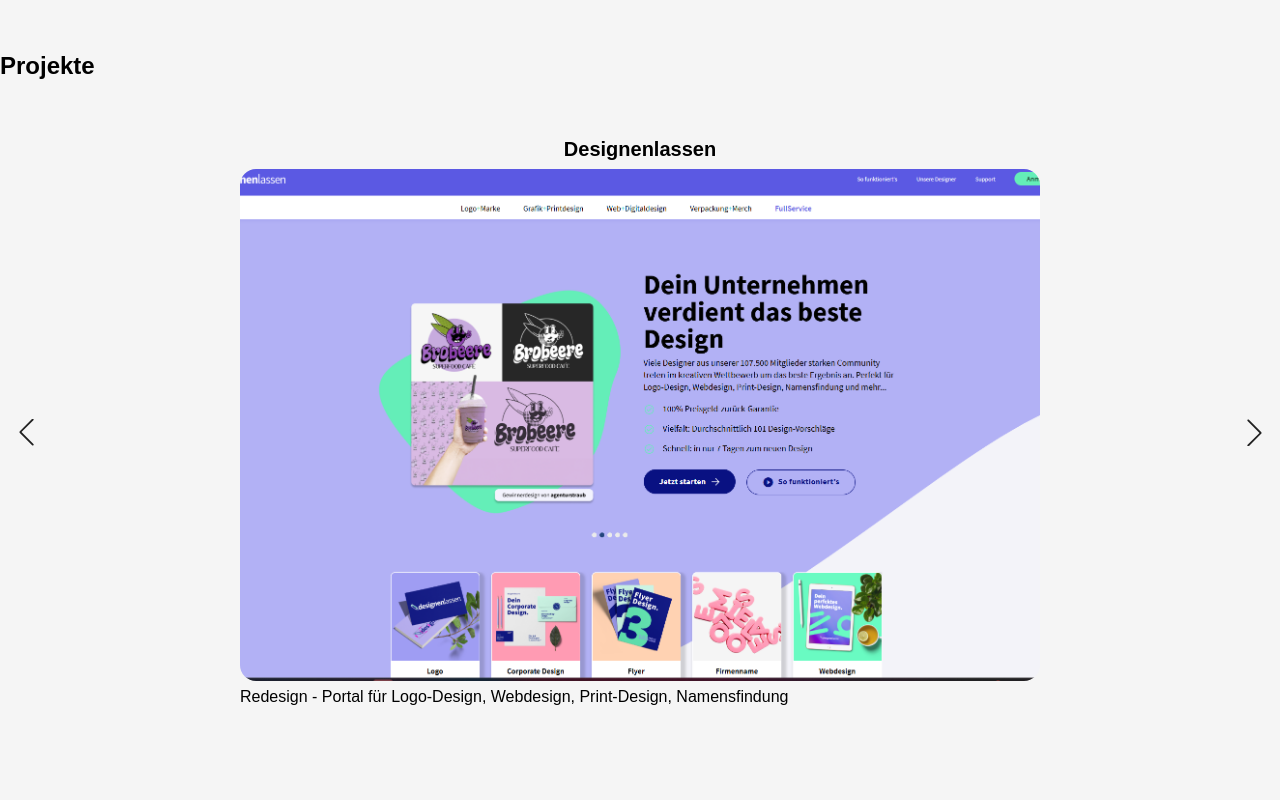
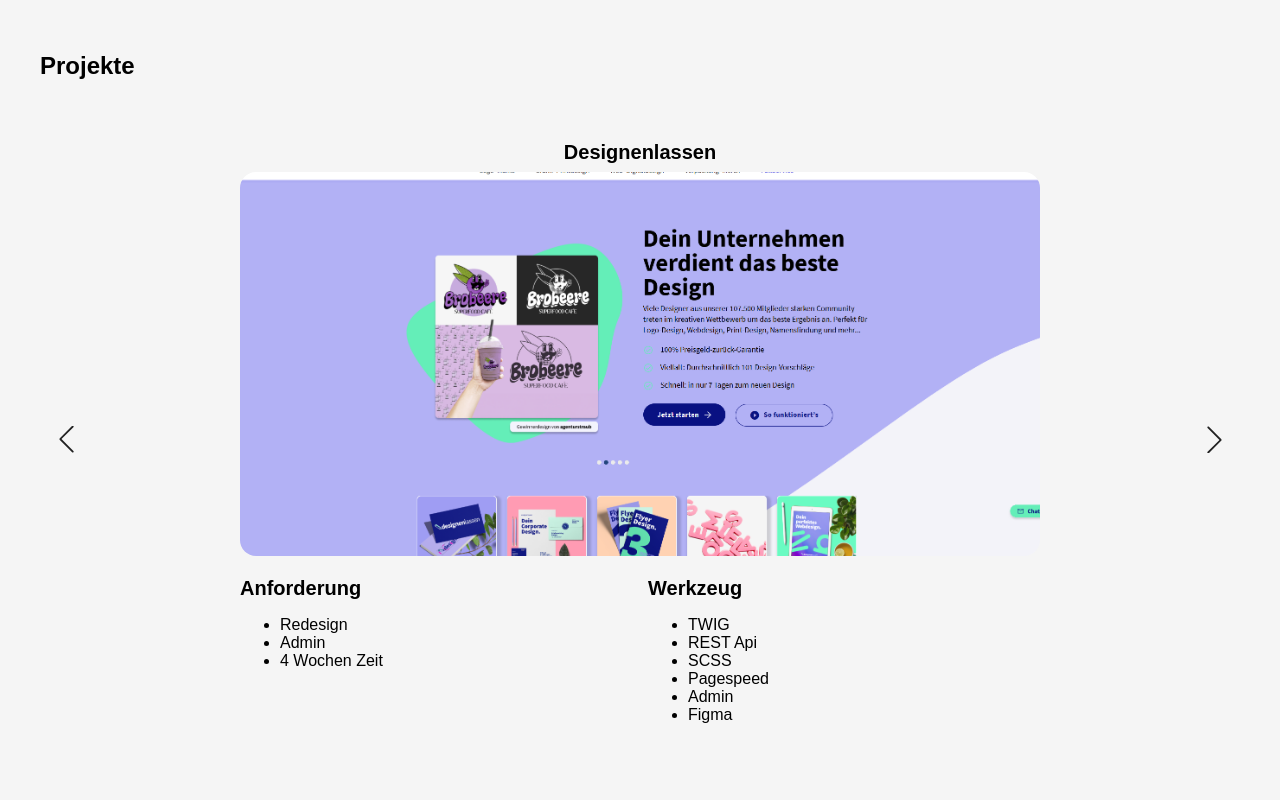
Before and after one commit to SharkMarc/Onepage, a React app: page / in a window 1280 px wide. Shown: the part 820-1620 px from the top of the page. Built offline with nearby package versions, Linux system fonts and the light colour scheme.

Commit message:
position again absoulte img => resized left right width's added project informations, timeline are next to each other now

```diff
--- a/src/assets/base.scss
+++ b/src/assets/base.scss
@@ -8,6 +8,7 @@
 @use "components/image" as *;
 @use "components/timeline" as *;
 @use "pages/contact" as *;
+@use "variables" as *;
 
 body {
   margin: 0;
@@ -45,6 +46,11 @@
     --content-width: 80rem;
     --gap-betweensections: var(--spacing-40);
   }
+
+  @media (min-width: $min-width-xxl) {
+    --pagemargin: auto;
+  }
+
   --gap-betweensections: var(--spacing-40);
 }
 
@@ -56,14 +62,26 @@
 }
 
 section {
-  margin-left: auto;
-  margin-right: auto;
+  margin-left: var(--pagemargin);
+  margin-right: var(--pagemargin);
   max-width: 100%;
-  width: var(--content-width);
+  //width: var(--content-width);
+}
+
+.header-content {
+  padding-left: var(--pagemargin);
+  padding-right: var(--pagemargin);
+
+  .grid-1-1 {
+    grid-template-columns: unset;
+    @media (min-width: $min-width-lg) {
+      grid-template-columns: repeat(2, minmax(0, 1fr));
+    }
+  }
 }
 
 header {
-  width: var(--content-width);
+  max-width: var(--content-width);
   margin: auto;
 }
 
--- a/src/assets/components/carousell.scss
+++ b/src/assets/components/carousell.scss
@@ -30,7 +30,8 @@
 
   @media (min-width: $min-width-md) {
     .swiper {
-      height: 55rem;
+      height:auto;
+
     }
   }
 
--- a/src/assets/components/swiper.scss
+++ b/src/assets/components/swiper.scss
@@ -170,7 +170,7 @@
 }
 
 .swiper {
-  height: 28rem;
+  height: auto;
 
   img {
     height: auto;
@@ -179,17 +179,22 @@
   }
 
   @media (min-width: $min-width-sm) {
-    height: 28rem;
+    //height: 28rem;
   }
   @media (min-width: $min-width-md) {
-    height: 36rem;
+    //height: 36rem;
   }
   @media (min-width: $min-width-lg) {
-    height: 40rem;
+    //height: 40rem;
 
     img {
-      height: 32rem;
+      height: 24rem;
+      min-height: 24rem;
     }
+  }
+
+  .grid-1-1 {
+    margin-top: 16px;
   }
 }
 
@@ -205,7 +210,7 @@
 }
 
 .swiper-item {
-  margin: auto;
+  margin: auto auto 60px;
 
   @media (min-width: $min-width-xs) {
     margin: auto 3rem auto 3rem;
@@ -252,7 +257,7 @@
 }
 
 .swiper-pagination-bullets {
-  margin-bottom: 2.5rem;
+  margin-bottom: 0;
 
   .swiper-pagination-bullet {
     background: grey;
--- a/src/assets/style.scss
+++ b/src/assets/style.scss
@@ -70,6 +70,7 @@
       margin-bottom: .5rem;
       font-weight: 600;
       line-height: 1.2;
+      word-wrap: break-word;
     }
 
     h2 {
@@ -78,6 +79,7 @@
       line-height: 1.2;
       margin-top: 0;
       margin-bottom: 2rem;
+      word-wrap: break-word;
     }
 
     h3 {
@@ -86,6 +88,7 @@
       font-weight: 600;
       line-height: 1.2;
       margin-top: 0;
+      word-wrap: break-word;
     }
 
     h4 {
@@ -93,6 +96,7 @@
       margin-bottom: .5rem;
       font-weight: 500;
       line-height: 1.2;
+      word-wrap: break-word;
     }
 
     a {
--- a/src/components/card.tsx
+++ b/src/components/card.tsx
@@ -3,7 +3,10 @@
 
 interface CardProps {
     title: string;
-    content: string;
+    content: {
+        experience: string[],
+        text: string[];
+    };
     link?: string;
     date?: string;
     place?: string;
@@ -18,7 +21,8 @@
         <div className={"title"}>{title}</div>
 
         <h3>{name}</h3>
-        <p>{content}</p>
+        <p>{content.experience}</p>
+        <p>{content.text}</p>
         {details && details.map((d, i) => (
             <li key={i}>{d}</li>
         ))}
--- a/src/components/carousell.tsx
+++ b/src/components/carousell.tsx
@@ -12,13 +12,45 @@
     {
         title: 'Junior Frontend Developer',
         place: "speisekarte.de",
-        content: 'Redesign Speisekarte.de',
+        content: {
+            experience: [
+                'Redesign von Speisekarte.de',
+                'Daily business',
+                'Pickup card',
+                'Speisekarten WYSIWYG',
+                'Premium seiten'
+            ],
+            text: [
+                'Twig',
+                'Javascript',
+                'css',
+                'REST Api'
+            ]
+        },
         date: "01/2019 - 12/2020"
     },
     {
         title: 'Frontend Developer',
         place: "freelancermap.de",
-        content: 'multiple redesigns',
+        content: {
+            experience: [
+                    "2 Redesigns",
+                    "Admin",
+                    "Freelancer/Provider Suche",
+                    "Daily business",
+            ],
+            text: [
+                'Redux',
+                'REST Api',
+                'SCSS',
+                'Typescript',
+                'Jest',
+                'PHP',
+                'Pagespeed',
+                'React Admin',
+                'Figma'
+                ]
+        },
         date: "01/2021 - bis heute"
     },
 ];
@@ -83,8 +115,24 @@
                                     <img className={'img-responsive'} src={data.src} alt={data.title}/>
                                 </a>
 
-                                <p>{data.content}</p>
-
+                                <div className={'grid-1-1 gap-8'}>
+                                    <div className={''}>
+                                        <h3 className={'w-100'}>Anforderung</h3>
+                                        <ul>
+                                            {data.content.experience && data.content.experience.length && data.content.experience.map((item, index) => (
+                                                <li key={index}>{item}</li>
+                                            ))}
+                                       </ul>
+                                    </div>
+                                    <div className={''}>
+                                        <h3 className={'w-100'}>Werkzeug</h3>
+                                        <ul>
+                                            {data.content && data.content.text && data.content.text.length && data.content.text.map((item, index) => (
+                                                <li key={index}>{item}</li>
+                                            ))}
+                                        </ul>
+                                    </div>
+                                </div>
                             </div>
                         </SwiperSlide>
                     ))}
--- a/src/components/header/header.tsx
+++ b/src/components/header/header.tsx
@@ -28,7 +28,7 @@
                     <div className={'hero-inner'}>
                         <h1>Welcome to MyOnePager</h1>
 
-                        <div className={'hero-content'}>
+                        <div className={'hero-content grid-1-1'}>
                             <div className={'flex-column justify-content-center'}>
                                 <p><img className={'icon'} src={name} alt={'name'}/> Marc Spree</p>
                                 <p><img className={'icon'} src={birthday} alt={'birthday'}/> 21.05.1992</p>
@@ -65,7 +65,7 @@
                                 <button className={'d-flex cursor-pointer btn-no-style'} onClick={() => scrollTo('contact')}>
                                     <img className={'icon'} src={user} alt={'user'}/>Kontakt
                                 </button>
-                            </div>
+                            </div><div></div>
                         </div>
                     </div>
                     <img className={'img-marc hero-img img-responsive'} src={marc}
--- a/src/components/pages/app.tsx
+++ b/src/components/pages/app.tsx
@@ -20,44 +20,119 @@
         src: freelancermapImg,
         alt: 'freelancermap',
         title: 'Freelancermap',
-        content: 'Redesign / Admin / Suche / Daily Work für die größte Projektplattform für Freelancing im deutschsprachigen Raum',
+        content: {
+            experience: [
+                "2 Redesigns",
+                "Admin",
+                "Freelancer/Provider Suche",
+                "Daily business",
+            ],
+            text: [
+                'Redux',
+                'REST Api',
+                'SCSS',
+                'Typescript',
+                'Jest',
+                'PHP',
+                'Pagespeed',
+                'React Admin',
+                'Figma'
+            ]
+        } ,
         link: 'https://www.freelancermap.de/'
     },
     {
         src: designenlassenImg,
         alt: 'designenlassen',
         title: 'Designenlassen',
-        content: 'Redesign - Portal für Logo-Design, Webdesign, Print-Design, Namensfindung ',
+        content: {
+            experience: [
+                "Redesign",
+                "Admin",
+                "4 Wochen Zeit"
+            ],
+            text: [
+                'TWIG',
+                'REST Api',
+                'SCSS',
+                'Pagespeed',
+                'Admin',
+                'Figma'
+            ]
+        },
         link: 'https://www.designenlassen.de/'
     },
     {
         src: speisekarteImg,
         alt: 'speisekarte',
         title: 'Speisekarte',
-        content: 'Redesign - Daily work - Die Speisekarte ist das Aushängeschild eines jeden Restaurants. Sie vermittelt den Gästen einen ersten Eindruck, was sie bei einem Besuch erwartet und ist häufig ausschlaggebend dafür, ob ein Restaurant besucht wird oder nicht. ',
+        content: {
+            experience: [
+                'Redesign von Speisekarte.de',
+                'Daily business',
+                'Pickup card',
+                'Speisekarten WYSIWYG',
+                'Premium seiten'
+            ],
+            text: [
+                'Twig',
+                'Javascript',
+                'css',
+                'REST Api'
+            ]},
         link: 'https://www.speisekarte.de/'
     },
     {
         src: prevaImg,
         alt: 'processevaluation',
         title: 'Processevaluation',
-        content: 'Erstellung der Provessevaluation Seite',
+        content: {
+            experience: [
+                'Umsetzung der Doktorarbeit',
+                'Algorythmen inplentation'
+            ],
+            text: [
+                'Redux',
+                'PHP',
+                'Server',
+                'SCSS'
+            ]
+        },
         link: 'https://processevaluation.de/'
     },
     {
         src: freelanceomatImg,
         alt: 'freelanceomat',
         title: 'Freelance-o-mat',
-        content: 'Erstellung des FreelanceOMat laut der Fragestellung => Kreativer Kopf oder analytische Intelligenzbestie?\n' +
-            'Netzwerk-Profi oder strukturierte EinzelkämpferIn?\n' +
-            'Finde heraus, welcher Freelancer-Typ du bist.',
+        content: {
+            experience: [
+                'Erstellung des Freelance-O-Mat',
+                'Umfrage'
+            ],
+            text: [
+                'Figma',
+                'scss',
+                'Redux',
+            ],
+        },
         link: 'https://www.freelance-o-mat.de/'
     },
     {
         src: gastromanagerImg,
         alt: 'gastromanager',
         title: 'Gastromanager',
-        content: 'Erstellung des Gastromanagers - Ein Ort für gastronomen, ihren Online auftritt zu verwalten. Von Öffnungszeiten, Speisekarten erstellen,  eine Pickup karte zu erstellen ( Corona), Reservierungen zu verwalten und mehr.',
+        content: {
+            experience: [
+                'Erstellung des Gastromanagers - Ein Ort für gastronomen, ihren Online auftritt zu verwalten.',
+                'Umfrage'
+            ],
+            text: [
+                'scss',
+                'React',
+                'REST Api',
+            ],
+            // text:'Von Öffnungszeiten, Speisekarten erstellen,  eine Pickup karte zu erstellen ( Corona), Reservierungen zu verwalten und mehr.',
+        },
         link: 'https://gastro.speisekarte.de/anmelden'
     }
 ];
```
Also changed, not shown: src/assets/header.scss (+8 -3 lines), src/components/timeline-fnction.tsx (+6 -6 lines).
